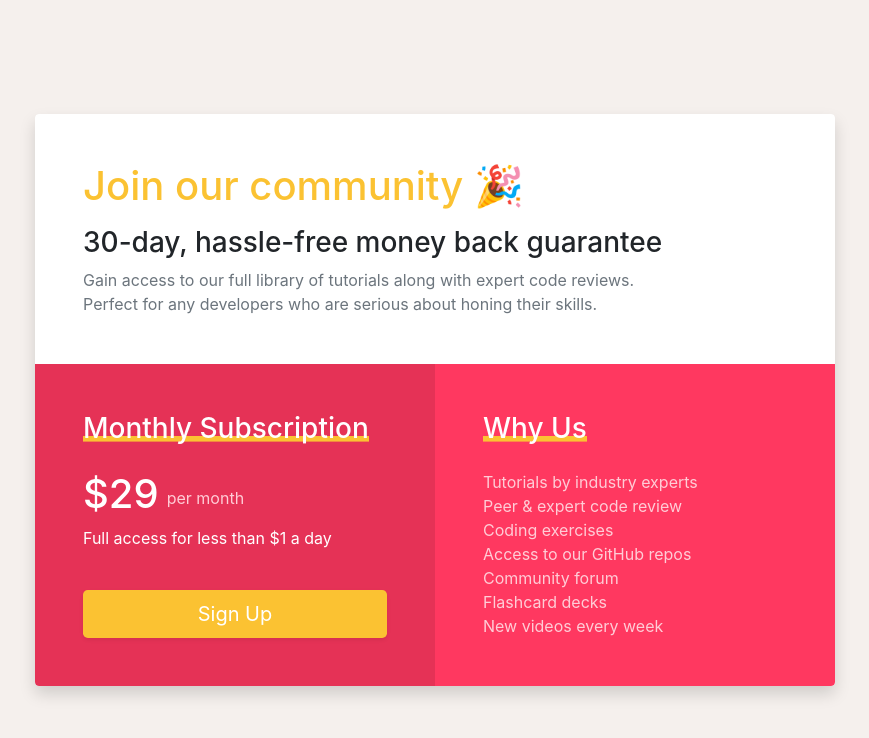
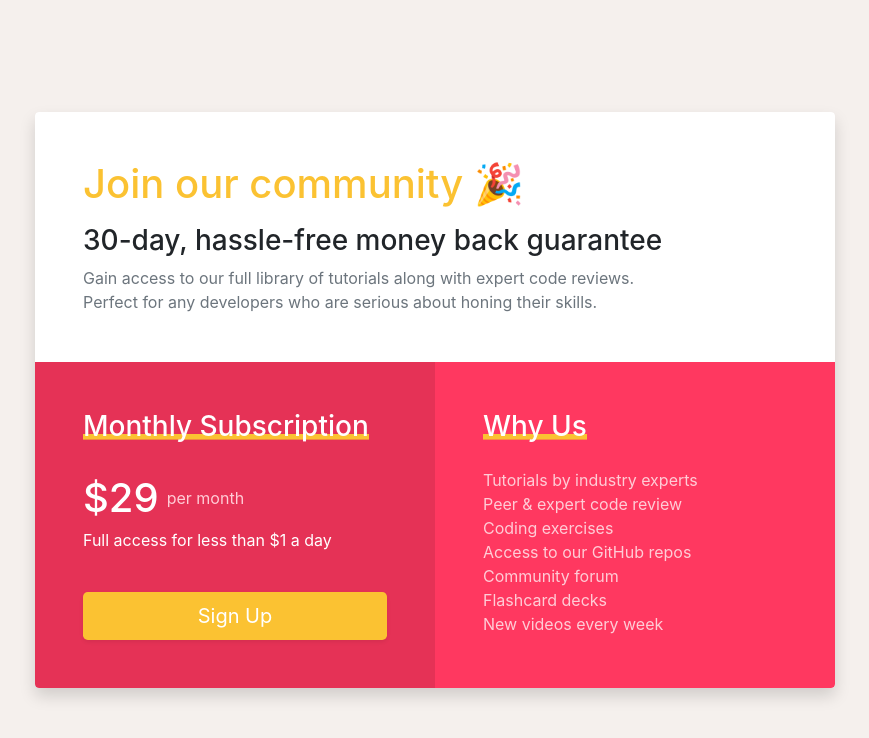
Before and after one commit to davistran86/Single-price-grid-component, a plain HTML site: page index.html in a window 1280 px wide. Shown: the whole page, without its empty margins (205-1074 px from the left). Drawn offline with nearby package versions, Linux system fonts and the light colour scheme.

```diff
--- a/index.html
+++ b/index.html
@@ -27,7 +27,7 @@
       <div class="row row-2 rounded-bottom">
         <div class="col-md-6 column-1 text-white">
           <h3><span>Monthly Subscription</span></h3>
-            <div class="price"><span class="h1">&dollar;29</span><span>per month</span></div>
+            <div class="price"><span class="price-number">&dollar;29</span><span>per month</span></div>
             <p>Full access for less than &dollar;1 a day</p>
             <button class="btn btn-lg btn-block text-white shadow-sm">Sign Up</button>
         </div>
--- a/style.css
+++ b/style.css
@@ -67,12 +67,14 @@ div[class*="col"] {
     color: hsl(348, 100%, 90%, 1);
 }
 
-.column-1 .price span.h1 {
+.column-1 .price-number {
     margin-right: 8px;
     margin-right: 0.5rem;
     color: #fff;
+    font-size: 2.5rem;
+    font-weight: 500;
+}
 
-}
 
 .column-1 button {
     background-color: hsla(43, 96%, 59%, 1);
```
